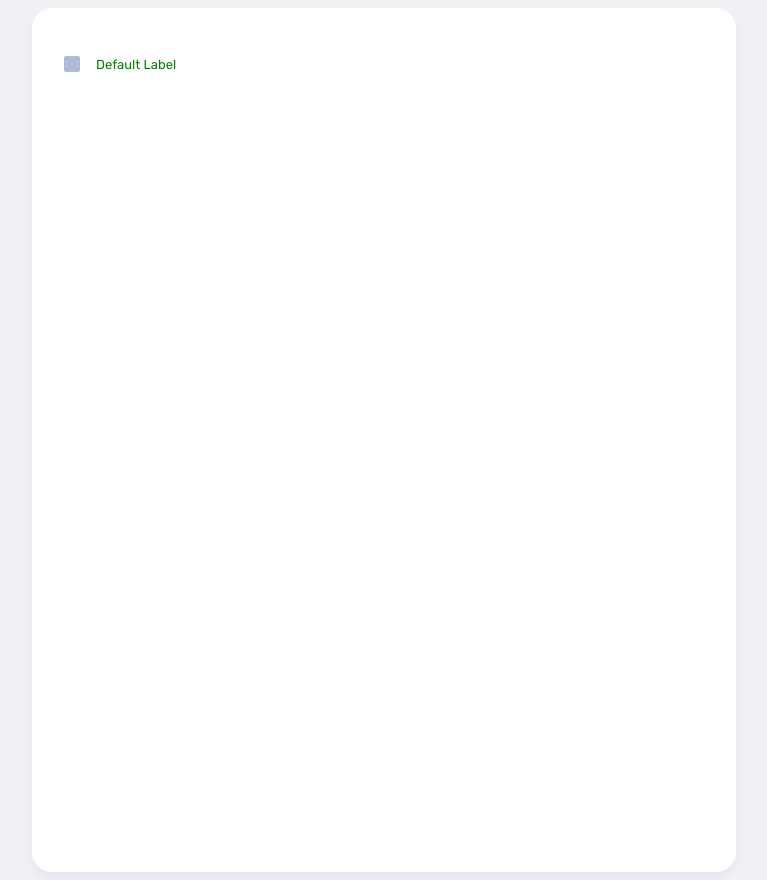
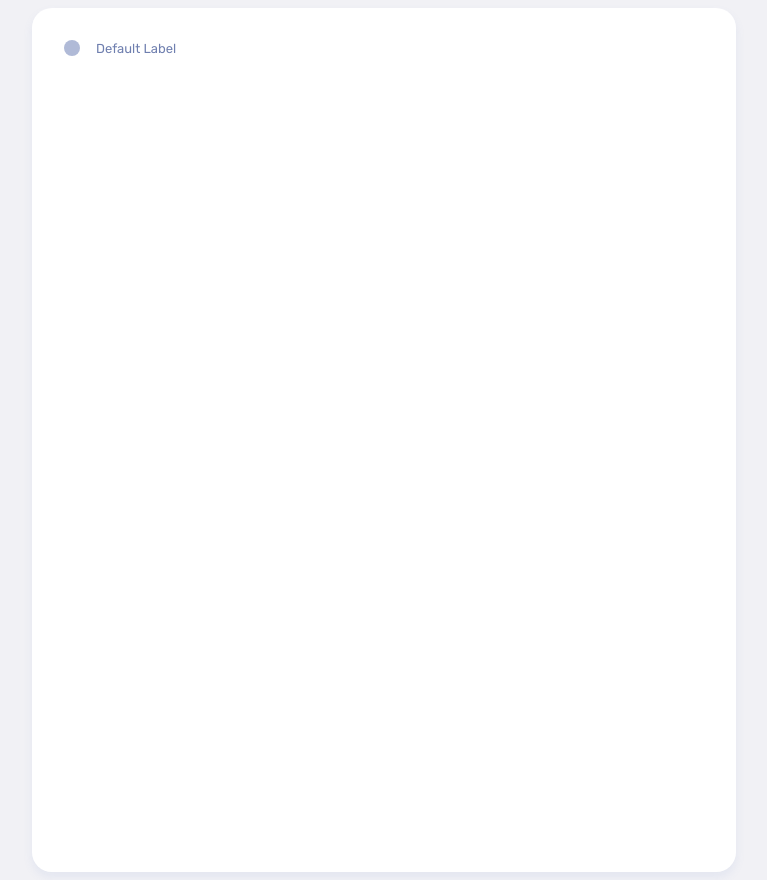
Before and after one commit to shinghuey27/dyno-web, a React (Create React App) app: page / in a window 1280 px wide. Shown: the whole page, without its empty margins (256-1023 px from the left). Built offline with nearby package versions, Linux system fonts and the light colour scheme.

Commit message:
radio button open props

```diff
--- a/src/App.js
+++ b/src/App.js
@@ -11,6 +11,7 @@ import Radio from "./Components/RadioButton/Radio";
 
 import { CalendarContainer } from 'react-datepicker'
 import Checkbox from "./Components/Checkbox/Checkbox";
+import RadioButton from "./Components/RadioButton/RadioButton";
 
 const renderCalendar = ({ className, children }) => {
   return (
@@ -154,12 +155,12 @@ function App() {
         }}
       /> */}
 
-      {/* <Radio /> */}
+      <RadioButton />
 
-      <Checkbox
+      {/* <Checkbox
         // checkMark={{ style: {backgroundColor:'red'} }}
         container={{ style: {color:'green', "&::after":{}} }}
-      />
+      /> */}
 
     </fieldset>
   );
--- /dev/null
+++ b/src/Components/RadioButton/RadioButton.js
@@ -0,0 +1,15 @@
+import Label from "../Label/Label";
+import styles from "./RadioButton.module.scss";
+
+const RadioButton = ({ label, input, checkMark }) => {
+  return (
+
+    <Label className={styles.container} {...label}>
+      <input type="radio" name="radio" {...input} />
+      <span className={styles.checkmark} {...checkMark}></span>
+    </Label>
+
+  );
+};
+
+export default RadioButton;
--- /dev/null
+++ b/src/Components/RadioButton/RadioButton.module.scss
@@ -0,0 +1,66 @@
+/* The container */
+.container {
+  display: block;
+  position: relative;
+  padding-left: 2rem;
+  margin-bottom: 12px;
+  cursor: pointer;
+  font-size: 13px;
+  font-family: "rubik",sans-serif;
+  line-height: 18px;
+  color:#6f7faf;
+  -webkit-user-select: none;
+  -moz-user-select: none;
+  -ms-user-select: none;
+  user-select: none;
+}
+
+/* Hide the browser's default radio button */
+.container input {
+  position: absolute;
+  opacity: 0;
+  cursor: pointer;
+}
+
+/* Create a custom radio button */
+.checkmark {
+  position: absolute;
+  top: 0;
+  left: 0;
+  height: 16px;
+  width: 16px;
+  background-color: #b0bad7;
+  border-radius: 50%;
+}
+
+/* On mouse-over, add a grey background color */
+.container:hover input ~ .checkmark {
+  background-color: #b0bad7;
+}
+
+/* When the radio button is checked, add a blue background */
+.container input:checked ~ .checkmark {
+  background-color: #01ccce;
+}
+
+/* Create the indicator (the dot/circle - hidden when not checked) */
+.checkmark:after {
+  content: "";
+  position: absolute;
+  display: none;
+}
+
+/* Show the indicator (dot/circle) when checked */
+.container input:checked ~ .checkmark:after {
+  display: block;
+}
+
+/* Style the indicator (dot/circle) */
+.container .checkmark:after {
+  top: 5px;
+  left: 5px;
+  width: 6.5px;
+  height: 6.5px;
+  border-radius: 50%;
+  background: white;
+}
```
